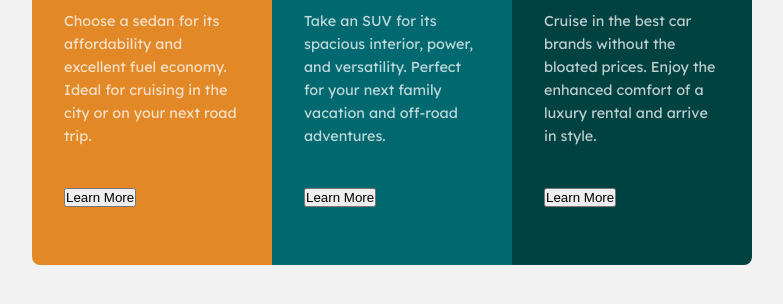
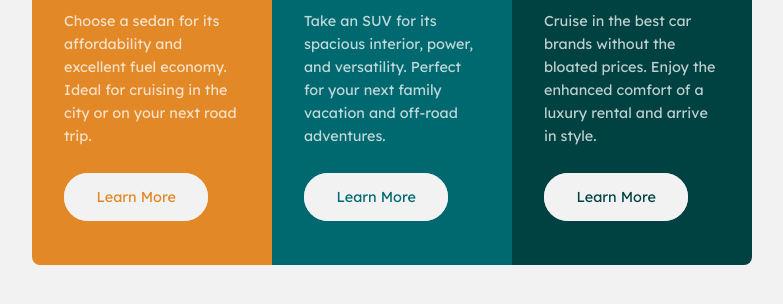
Before and after one commit to ZenCode95/3-Column-Preview-Card-Component-Challenge-Hub_Completed, a plain HTML site: page index.html in a window 1280 px wide. Shown: the part 364-668 px from the top of the page, without its empty margins (248-1031 px from the left). Drawn offline with Linux system fonts and the light colour scheme.

Commit message:
html file updated on 28/09/2021
Changed button tags to a tags.

```diff
--- a/index.html
+++ b/index.html
@@ -22,8 +22,8 @@
             <div>
                 <p>Choose a sedan for its affordability and excellent fuel economy. Ideal for cruising in the city or on your next road trip.</p>
             </div>
-            <div class="first-card--button button">
-                <button>Learn More</button>
+            <div class="first-card--button a">
+                <a href="#">Learn More</a>
             </div>
         </div>
         <div class="second-card card">
@@ -36,8 +36,8 @@
             <div>
                 <p>Take an SUV for its spacious interior, power, and versatility. Perfect for your next family vacation and off-road adventures.</p>
             </div>
-            <div class="second-card--button button">
-                <button>Learn More</button>
+            <div class="second-card--button a">
+                <a href="#">Learn More</a>
             </div>
         </div>
         <div class="third-card card">
@@ -50,8 +50,8 @@
             <div>
                 <p>Cruise in the best car brands without the bloated prices. Enjoy the enhanced comfort of a luxury rental and arrive in style.</p>
             </div>
-            <div class="third-card--button button">
-                <button>Learn More</button>
+            <div class="third-card--button a">
+                <a href="#">Learn More</a>
             </div>
         </div>
     </main>
```
